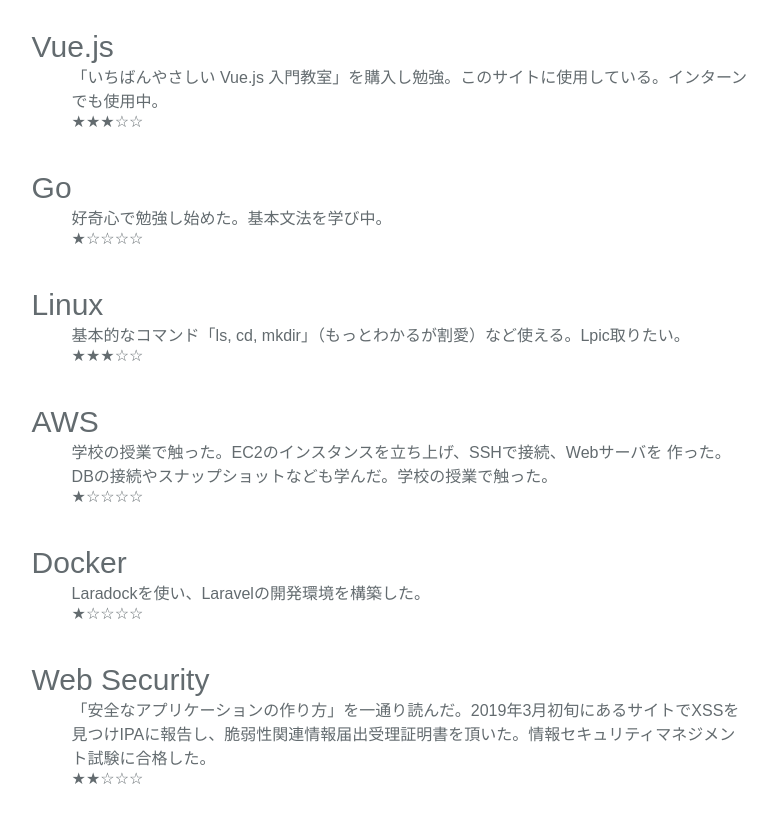
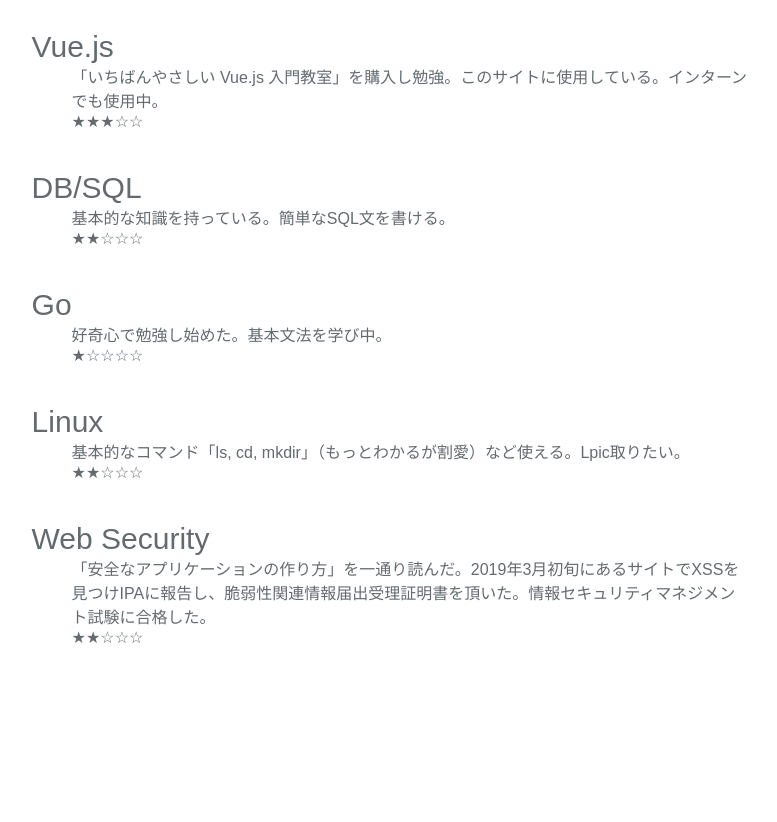
Before and after one commit to ky0he1/portfolio, a Vue app: page /portfolio/skills in a window 1280 px wide. Shown: the part 680-1502 px from the top of the page, without its empty margins (250-1027 px from the left). After the commit the page ends 1367 px from the top, so only its background shows below. Built offline with nearby package versions, Linux system fonts and the light colour scheme.

Commit message:
fix typo

```diff
--- a/src/components/Skills.vue
+++ b/src/components/Skills.vue
@@ -19,18 +19,15 @@
         <div class="skill-title">Vue.js</div>
         <p>「いちばんやさしい Vue.js 入門教室」を購入し勉強。このサイトに使用している。インターンでも使用中。</p>
         <p>★★★☆☆</p>
+        <div class="skill-title">DB/SQL</div>
+        <p>基本的な知識を持っている。簡単なSQL文を書ける。</p>
+        <p>★★☆☆☆</p>
         <div class="skill-title">Go</div>
         <p>好奇心で勉強し始めた。基本文法を学び中。</p>
         <p>★☆☆☆☆</p>
         <div class="skill-title">Linux</div>
         <p>基本的なコマンド「ls, cd, mkdir」（もっとわかるが割愛）など使える。Lpic取りたい。</p>
-        <p>★★★☆☆</p>
-        <div class="skill-title">AWS</div>
-        <p>学校の授業で触った。EC2のインスタンスを立ち上げ、SSHで接続、Webサーバを 作った。DBの接続やスナップショットなども学んだ。学校の授業で触った。</p>
-        <p>★☆☆☆☆</p>
-        <div class="skill-title">Docker</div>
-        <p>Laradockを使い、Laravelの開発環境を構築した。</p>
-        <p>★☆☆☆☆</p>
+        <p>★★☆☆☆</p>
         <div class="skill-title">Web Security</div>
         <p>「安全なアプリケーションの作り方」を一通り読んだ。2019年3月初旬にあるサイトでXSSを見つけIPAに報告し、脆弱性関連情報届出受理証明書を頂いた。情報セキュリティマネジメント試験に合格した。</p>
         <p class="skill-end">★★☆☆☆</p>
```
Also changed, not shown: 9 other files (tests, documents, lock files or other folders).
